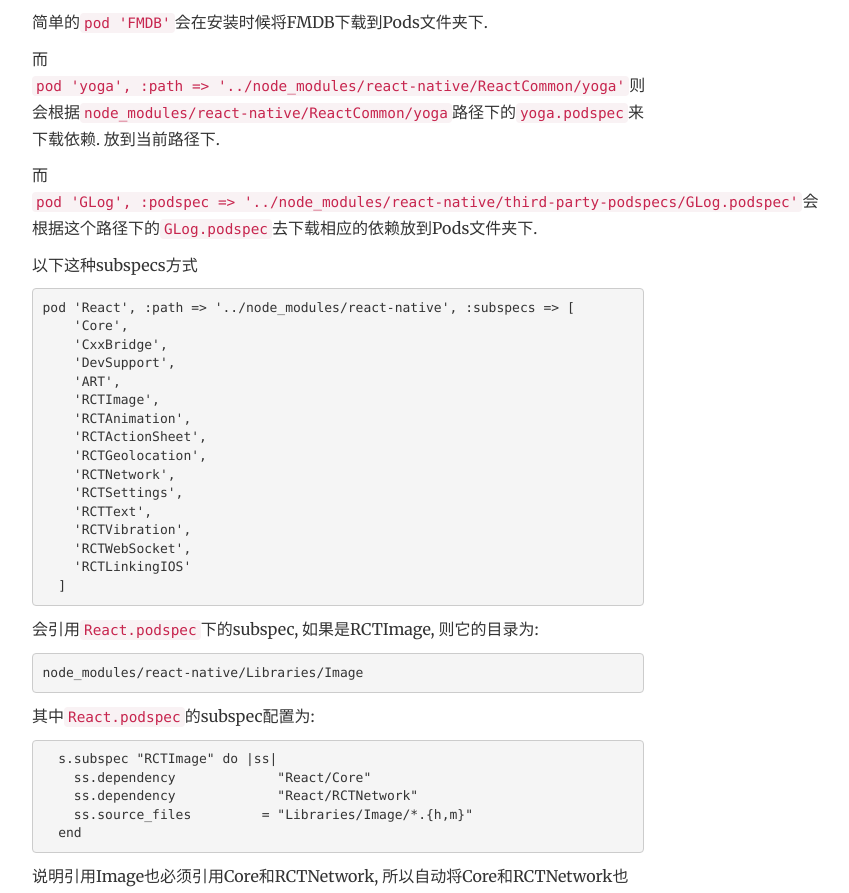
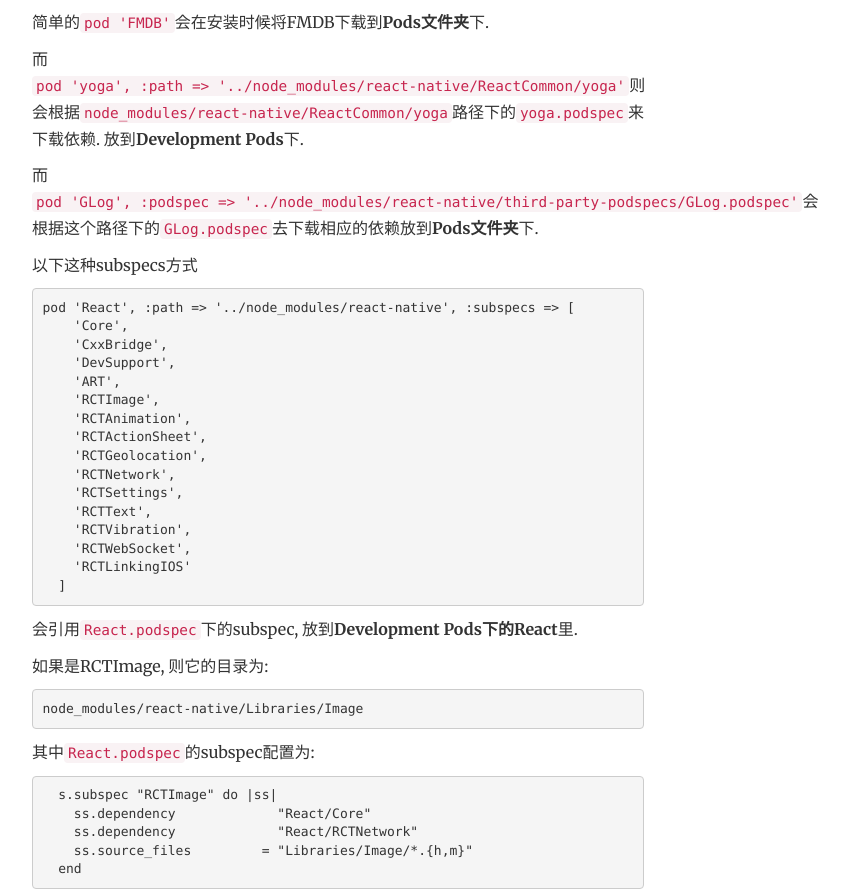
Before and after one commit to FaiChou/faichou.github.io, a Jekyll site: the page built from _posts/2018-05-19-升级RN的代价.md, in a window 1280 px wide and 1400 px high, scrolled down 5022 px. Shown: the part 248-1141 px from the top of the window, without its empty margins (302-1151 px from the left). Built offline with Jekyll 4.4.1, drawn with Linux system fonts in a browser that asks for light colours; comment, search, counter and statistics services are not loaded.

Commit message:
update rn blog

````diff
--- a/_posts/2018-05-19-升级RN的代价.md
+++ b/_posts/2018-05-19-升级RN的代价.md
@@ -147,11 +147,11 @@
 
 
 
-简单的`pod 'FMDB'`会在安装时候将FMDB下载到Pods文件夹下.
+简单的`pod 'FMDB'`会在安装时候将FMDB下载到**Pods文件夹**下.
 
-而 `pod 'yoga', :path => '../node_modules/react-native/ReactCommon/yoga'`则会根据`node_modules/react-native/ReactCommon/yoga`路径下的`yoga.podspec`来下载依赖. 放到当前路径下.
+而 `pod 'yoga', :path => '../node_modules/react-native/ReactCommon/yoga'`则会根据`node_modules/react-native/ReactCommon/yoga`路径下的`yoga.podspec`来下载依赖. 放到**Development Pods**下.
 
-而 `pod 'GLog', :podspec => '../node_modules/react-native/third-party-podspecs/GLog.podspec'`会根据这个路径下的`GLog.podspec`去下载相应的依赖放到Pods文件夹下.
+而 `pod 'GLog', :podspec => '../node_modules/react-native/third-party-podspecs/GLog.podspec'`会根据这个路径下的`GLog.podspec`去下载相应的依赖放到**Pods文件夹**下.
 
 以下这种subspecs方式
 
@@ -174,7 +174,9 @@
   ]
 ```
 
-会引用`React.podspec`下的subspec, 如果是RCTImage, 则它的目录为:
+会引用`React.podspec`下的subspec, 放到**Development Pods下的React**里.
+
+如果是RCTImage, 则它的目录为:
 
 ```
 node_modules/react-native/Libraries/Image
````
